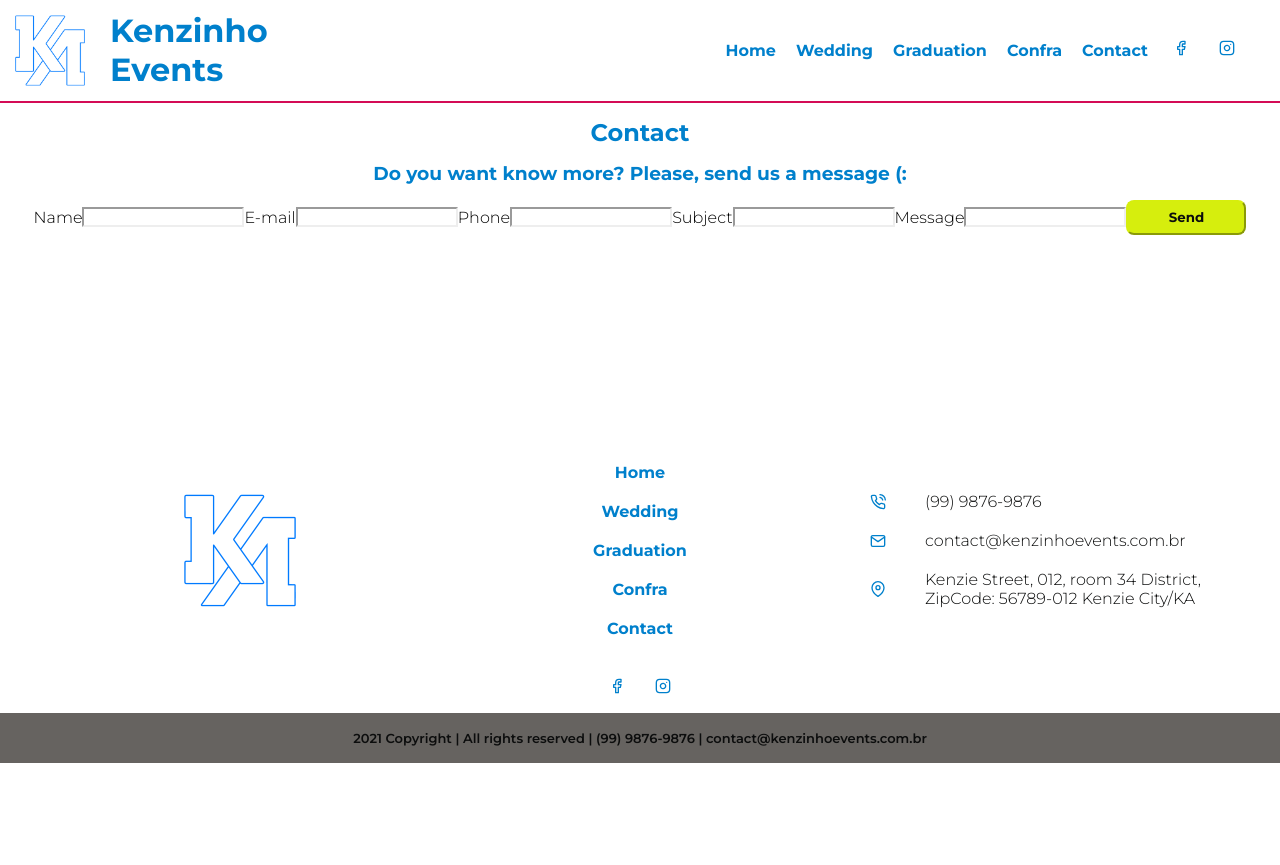
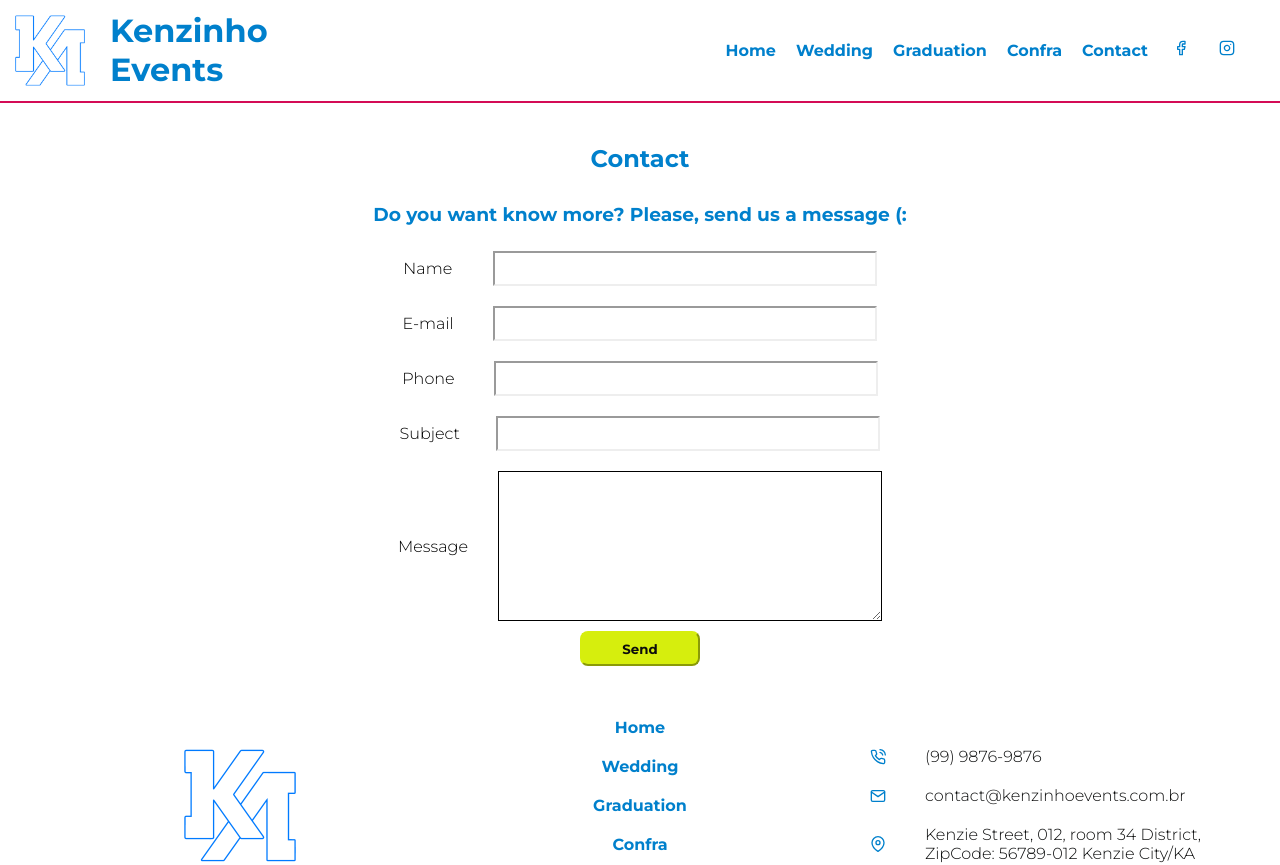
Before and after one commit to Kenzie-Academy-Brasil-Developers/react-entrega-s3-administracao-de-eventos-miaaferrari, a React (Create React App) app: page /contact in a window 1280 px wide. Shown: the top 865 px of the page. Before the commit the page ends 800 px from the top, so only its background shows below. Built offline with nearby package versions, Linux system fonts and the light colour scheme.

Commit message:
contact component done

```diff
--- a/src/components/Contact/index.js
+++ b/src/components/Contact/index.js
@@ -34,41 +34,53 @@ export const ContactComponent = () => {
             <h1>Contact</h1>
             <h3>Do you want know more? Please, send us a message (:</h3>
             <form onSubmit={handleSubmit(onSubmitFunction)}>
+                <div>
                     <label for='name'>Name</label>
                     <input
                         type='text'
                         name='name'
                         {...register('name')}
                         error={errors.name?.message}/>
+                </div>
 
+                <div>
                     <label for='email'>E-mail</label>
                     <input
                         type='email'
                         name='email'
                         {...register('email')}
                         error={errors.email?.message}/>
+                </div>
 
+                <div>
                     <label for='phone'>Phone</label>
                     <input
                         type='text'
                         name='phone'
                         {...register('phone')}
                         error={errors.phone?.message}/>
+                </div>
 
+                <div>
                     <label for='subject'>Subject</label>
                     <input
                         type='text'
                         name='subject'
                         {...register('subject')}
                         error={errors.subject?.message}/>
+                </div>
 
+                <div>
                     <label for='message'>Message</label>
-                <input
+                    <textarea
                         type='text'
                         name='message'
                         {...register('message')}
                         error={errors.message?.message}/>
+                </div>
+
                     <Button type='submit'>Send</Button>
+
             </form>
         </Container>
     )
--- a/src/components/Contact/style.js
+++ b/src/components/Contact/style.js
@@ -2,7 +2,12 @@ import styled from "styled-components";
 
 export const Container = styled.section`
     text-align: center;
-    height: 40vh;
+    height: 560px;
+    display: flex;
+    flex-direction: column;
+    align-items: center;
+    justify-content: center;
+    margin: 15px;
 
     h1 {
         margin: 15px;
@@ -12,4 +17,34 @@ export const Container = styled.section`
         margin: 15px;
     }
 
+    form {
+        display: flex;
+        width: 85vw;
+        flex-direction: column;
+        align-items: center;
+        justify-content: center;
+
+        div {
+            width: calc(100% / 2);
+            margin: 10px;
+            display: flex;
+            justify-content: space-evenly;
+            align-items: center;
+
+            input{
+                height: 35px;
+                margin-left: 5px;
+                width: 30vw;
+                font-size: 15px;
+            }
+
+            textarea {
+                height: 150px;
+                width: 30vw;
+                font-size: 15px;
+            }
+
+        }
+    }
+
 `;
```
Also changed, not shown: 1 other file (tests, documents, lock files or other folders). Lines whose indentation alone changed are shown as unchanged.
